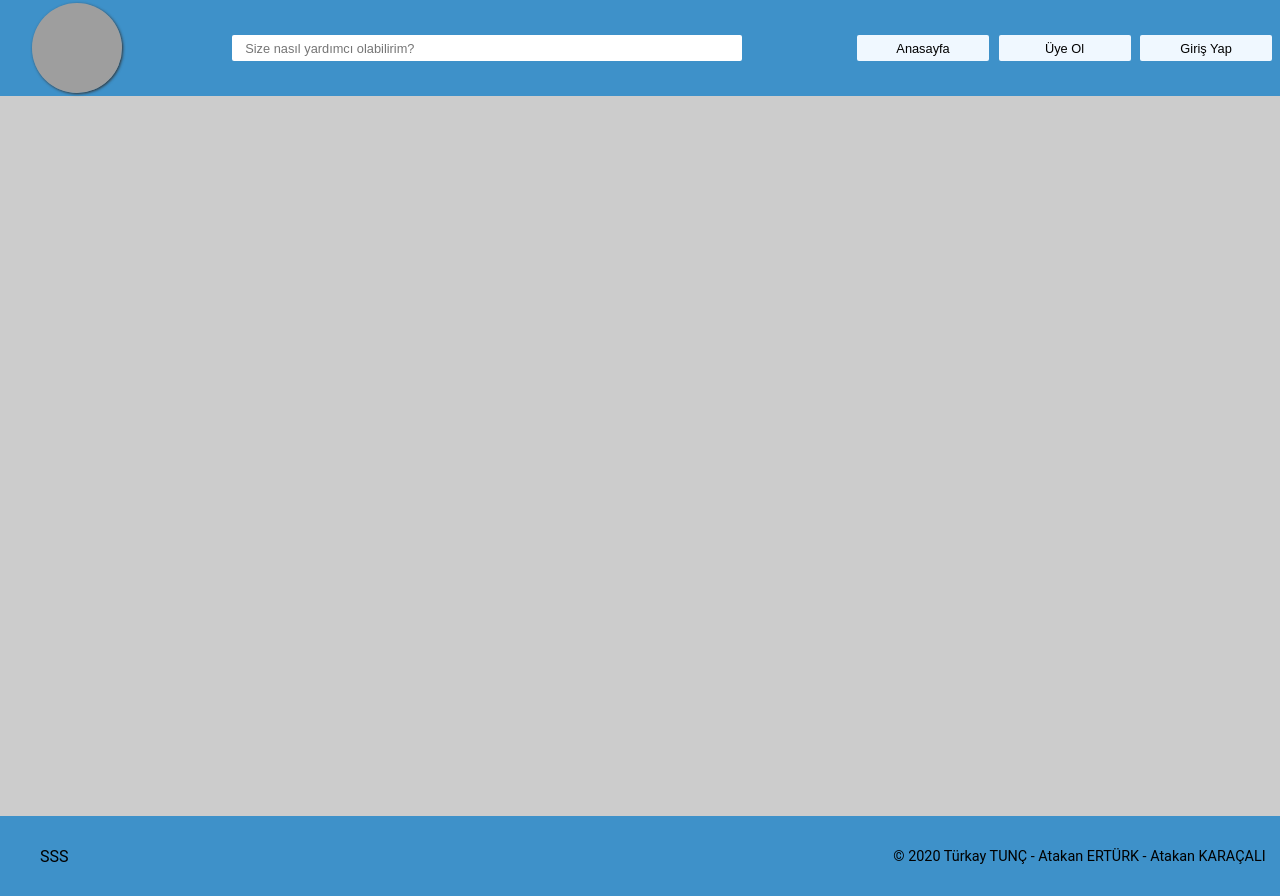
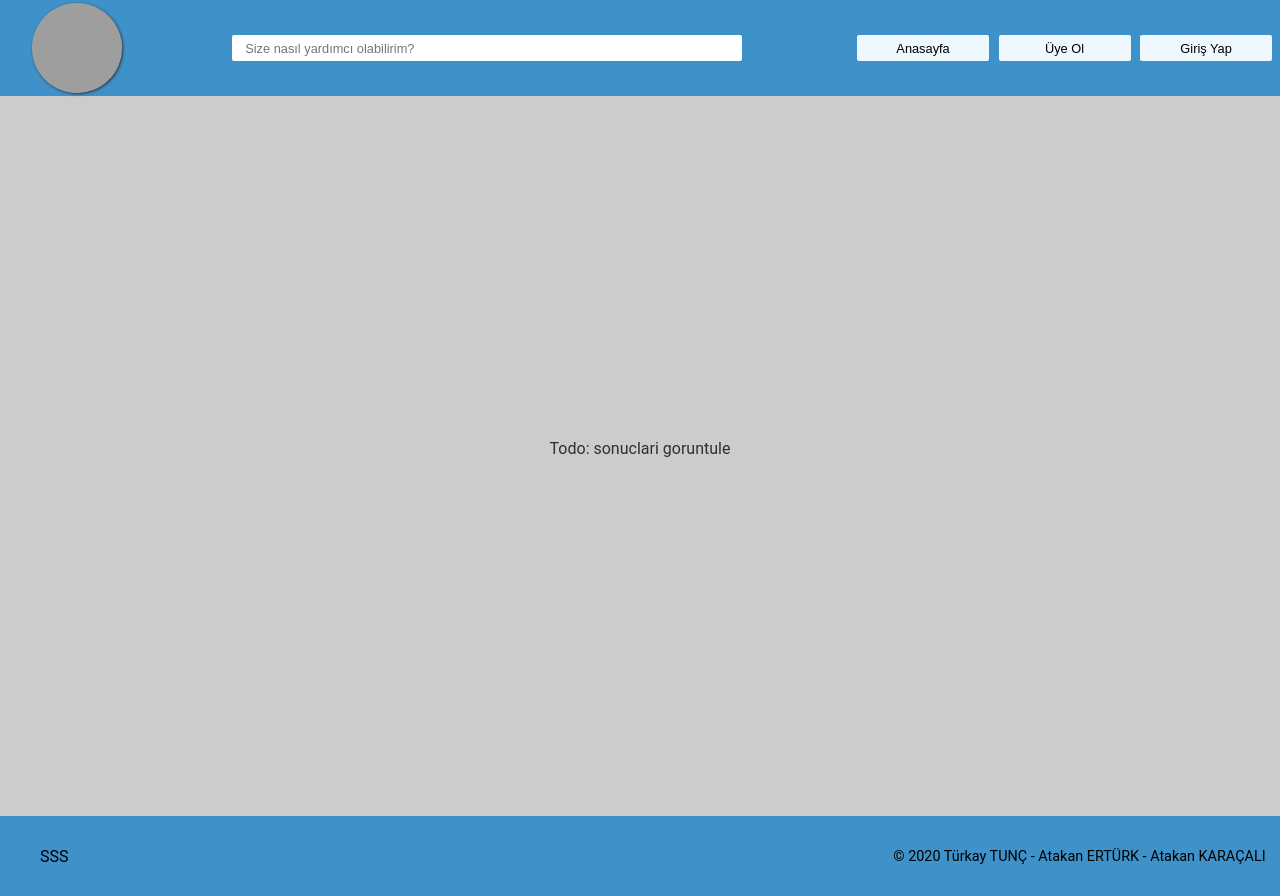
Before and after one commit to turkaytunc/e-secim, a React (Create React App) app: page /e-secim/results in a window 1280 px wide. Built offline with nearby package versions, Linux system fonts and the light colour scheme; grey boxes are pictures that could not be loaded.

Commit message:
add: result component

```diff
--- a/src/App.tsx
+++ b/src/App.tsx
@@ -6,6 +6,7 @@ import { BrowserRouter as Router, Switch, Route } from 'react-router-dom';
 import Homepage from './components/homepage/Homepage';
 import Login from './components/login/Login';
 import Signup from './components/signup/Signup';
+import Results from './components/results/Results';
 
 function App(): JSX.Element {
   return (
@@ -17,6 +18,7 @@ function App(): JSX.Element {
             <Route exact path="/e-secim/" component={Homepage} />
             <Route path="/e-secim/login" component={Login} />
             <Route path="/e-secim/signup" component={Signup} />
+            <Route path="/e-secim/results" component={Results} />
           </Switch>
         </main>
         <Footer />
--- /dev/null
+++ b/src/components/results/Results.tsx
@@ -0,0 +1,7 @@
+import React from 'react';
+
+const Results = () => {
+  return <div>Todo: sonuclari goruntule</div>;
+};
+
+export default Results;
--- a/src/components/vote/Vote.tsx
+++ b/src/components/vote/Vote.tsx
@@ -58,7 +58,7 @@ const Vote = () => {
         </>
       ) : voteResponseCode === '400' ? (
         <>
-          <div>Oy Kullanma Hakkınız Yok!</div>
+          <div style={{ color: 'red' }}>Oy Kullanma Hakkınız Yok!</div>
           <div>Sonuc Ekranına Yönlendiriliyorsunuz Lütfen Bekleyiniz...</div>
         </>
       ) : (
```
Also changed, not shown: src/components/results/results.scss (added).
